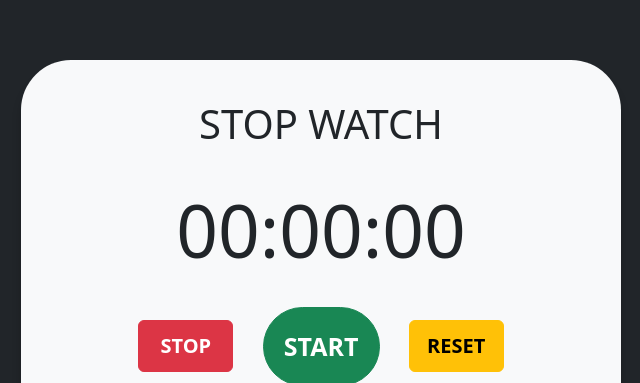
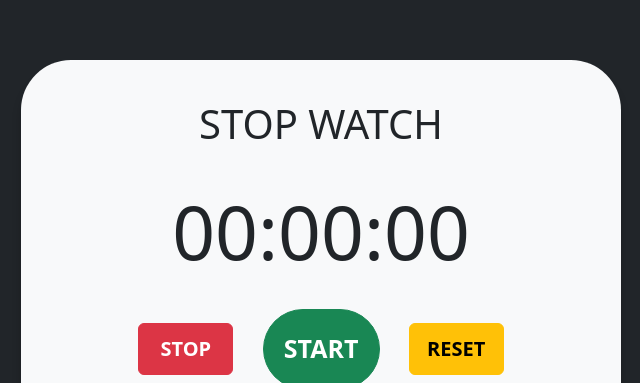
Before and after one commit to Giftedmike/Stop-Watch, a plain HTML site: page index.html in a window 1280 px wide. Shown: the part 140-523 px from the top of the page, 319-959 px from the left. Drawn offline with nearby package versions, Linux system fonts and the light colour scheme.

Commit message:
increased the timer font size

```diff
--- a/index.css
+++ b/index.css
@@ -17,7 +17,7 @@ body{
 #stopWatch h2{
     padding-top: 30px;
     padding-bottom: 25px;
-    font-size: 73px;
+    font-size: 75px;
 }
 .watchbtn :nth-child(2){
     padding: 20px;
```
